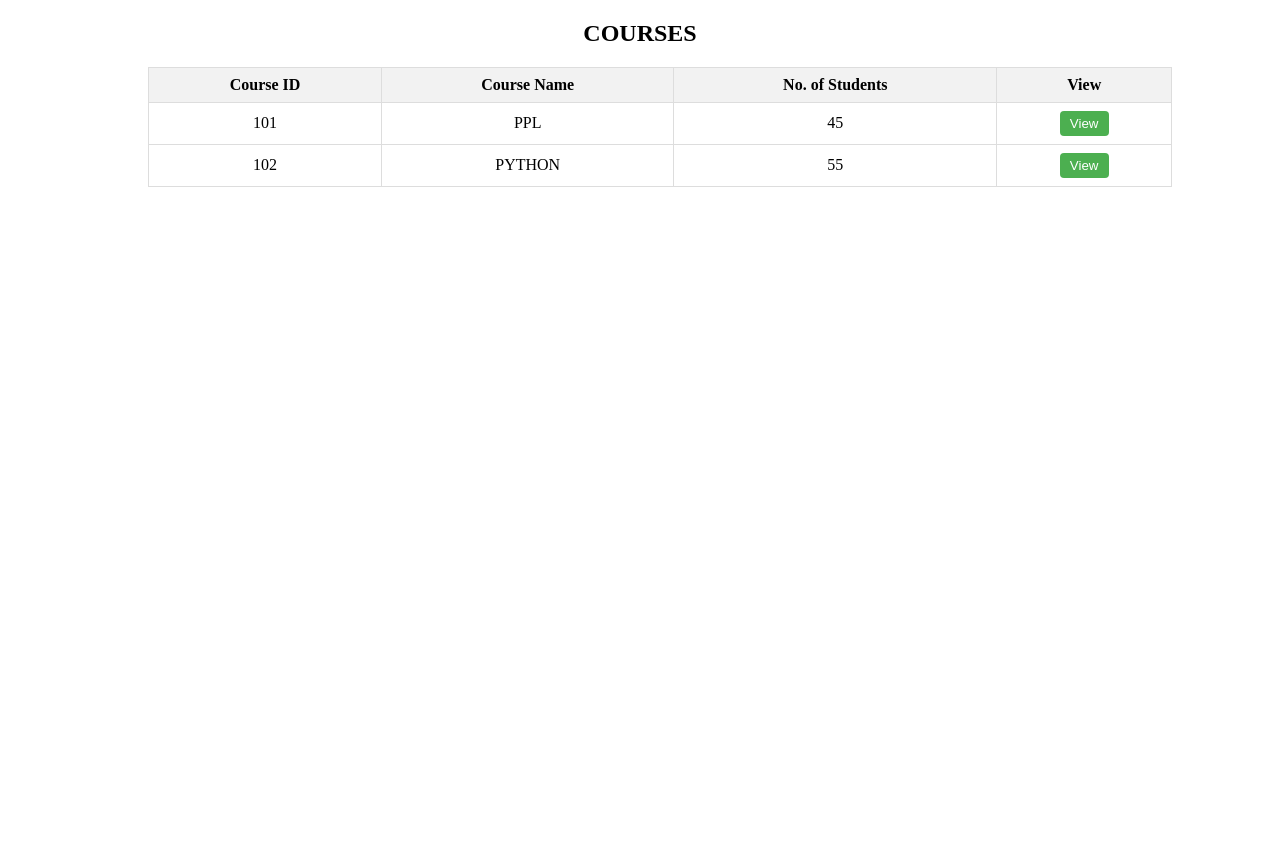
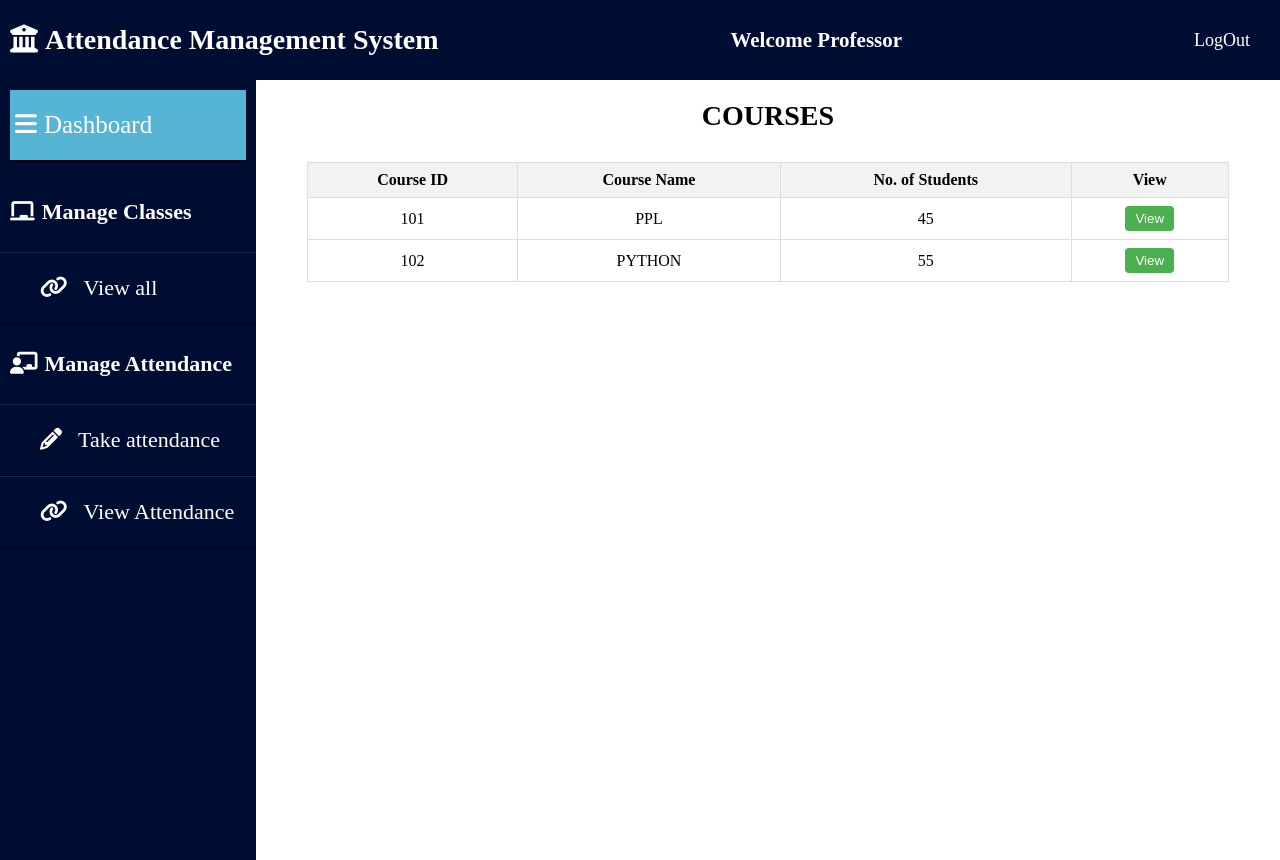
Before and after one commit to KhushiJain2004/Attendance-management-system-Devops-lab-, a Django app: template ATTENDANCE_MANAGEMENT_SYSTEM/template/teach.html in a window 1280 px wide. Before the commit the page ends 187 px from the top, so only its background shows below. Run offline with Django 4.2, Linux system fonts and the light colour scheme; the template is opened without the code that fills it, so the values that code supplies are empty; parts of the project's set-up code (start-up, migrations or seed data) failed here and were passed over.

Commit message:
Update teach.html

```diff
--- a/ATTENDANCE_MANAGEMENT_SYSTEM/template/teach.html
+++ b/ATTENDANCE_MANAGEMENT_SYSTEM/template/teach.html
@@ -4,14 +4,35 @@
     <meta charset="UTF-8">
     <meta name="viewport" content="width=device-width, initial-scale=1.0">
     <title>Course Information</title>
+    <link rel="stylesheet" href="https://cdnjs.cloudflare.com/ajax/libs/font-awesome/6.4.0/css/all.min.css">
+
+    <link rel="stylesheet" type="text/css" href="static/css/admindashboard.css">
     <style>
-        body {
-            display: flex;
+        aside ul a{
+            line-height:70px;
+            font-size:22px;
+        }
+        aside{
+            height:100vh;
+            margin-top:60px;
+            padding-top:20px;
+        }
+        .content-container{
+            display:flex;
+            flex-direction: column;
             justify-content: center;
-            height: 64vh;
-            margin: 0;
+            align-items: center;
+            margin-top:60px;
+            padding-top:20px;
         }
-
+        .card
+        {
+            width:300px;
+        }
+        .dashboard-container
+        {
+            justify-content:space-between;
+        }
         .container {
             text-align: center;
             width: 80%;
@@ -19,8 +40,8 @@
 
         table {
             border-collapse: collapse;
-            width: 100%;
-            margin: 20px;
+            width: 90%;
+            margin: 10px;
         }
 
         th, td {
@@ -47,10 +68,40 @@
         }
     </style>
 </head>
+</head>
 <body>
 
-    <div class="container">
-        <h2>COURSES</h2>
+    <header class="mainheader">
+        <h1><i class="fas fa-university"></i>Attendance Management System</h1>
+        <h2>Welcome Professor</h2>
+        <a href="" class=""btn>LogOut</a>
+    </header>
+
+    <aside>
+        <header>
+            <a href="teacherdashboard.html">
+                <i class="fas fa-bars"></i>Dashboard
+            </a>
+        </header>
+        <ul>
+            <li><h4><i class="fas fa-chalkboard"></i>Manage Classes</h4></li>
+            <ul>
+                <li><a href=""><i class="fa fa-link"></i>View all</a></li>
+            </ul>
+        </ul>
+        <ul>
+            <li><h4><i class="fas fa-chalkboard-teacher"></i>Manage Attendance</h4></li>
+            <ul>
+                <li><a href=""><i class="fa fa-pencil"></i>Take attendance</a></li>
+                <li><a href=""><i class="fa fa-link"></i>View Attendance</a></li>
+            </ul>
+        </ul>
+    </aside>
+</head>
+<body>
+    <main>
+    <div class="content-container">
+        <h3>COURSES</h3>
 
         <table>
             <tr>
@@ -81,6 +132,6 @@
             alert("View details for Course ID: " + courseId);
         }
     </script>
-
+</main>
 </body>
 </html>
```
